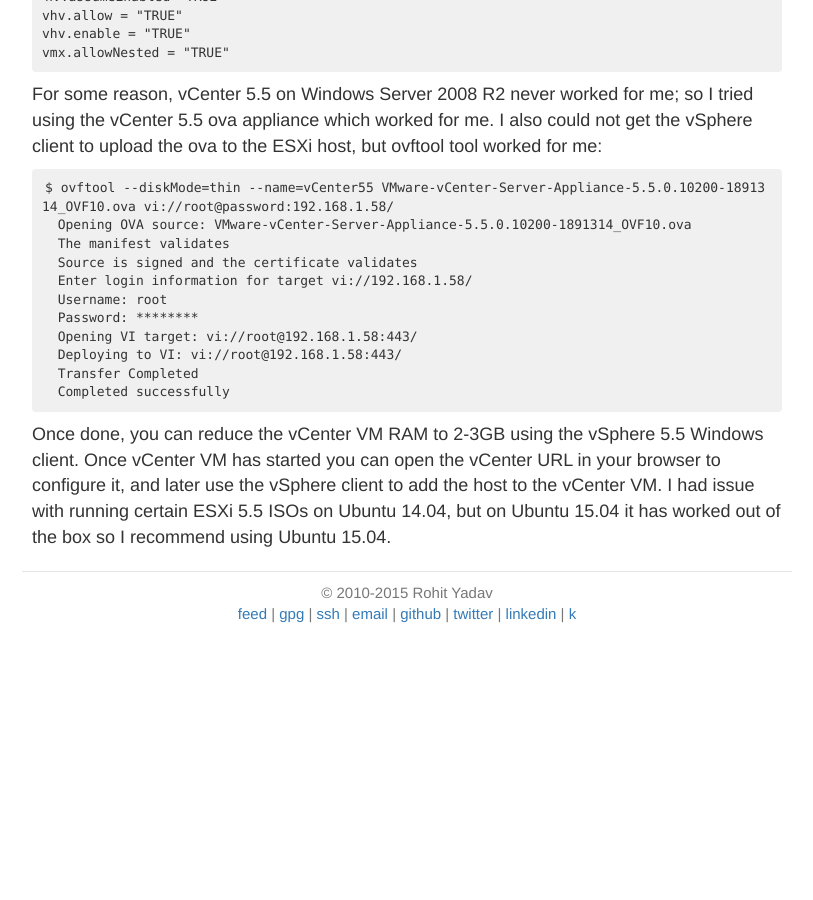
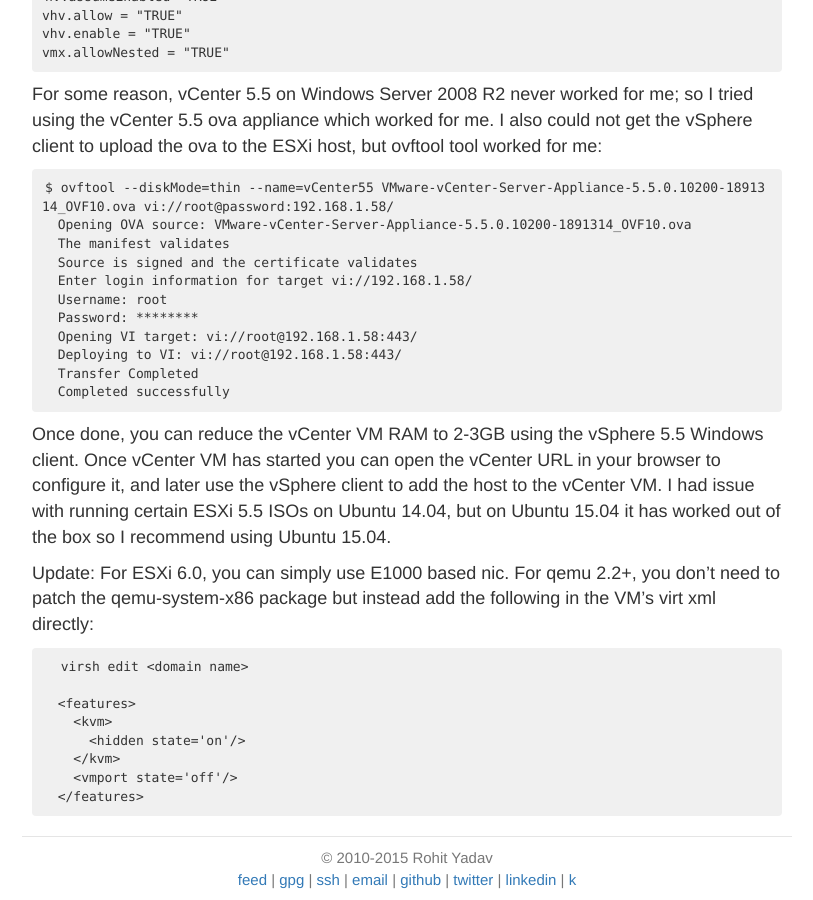
Before and after one commit to rohityadavcloud/rohityadavcloud.github.io, a Jekyll site: the page built from _posts/2015-08-04-vmware-esxi-vcenter-on-kvm-cloudstack.markdown, in a window 1280 px wide and 900 px high, scrolled down 2108 px. Shown: the whole window, without its empty margins (233-1046 px from the left). Built offline with Jekyll 4.4.1, drawn with Linux system fonts in a browser that asks for light colours; comment, search, counter and statistics services are not loaded; before the commit the page ends 2742 px from its top, so only the background shows below that.

Commit message:
post: add updates
Signed-off-by: Rohit Yadav <rohit.yadav@shapeblue.com>

```diff
--- a/_posts/2015-08-04-vmware-esxi-vcenter-on-kvm-cloudstack.markdown
+++ b/_posts/2015-08-04-vmware-esxi-vcenter-on-kvm-cloudstack.markdown
@@ -102,3 +102,16 @@
 browser to configure it, and later use the vSphere client to add the host to the
 vCenter VM. I had issue with running certain ESXi 5.5 ISOs on Ubuntu 14.04, but
 on Ubuntu 15.04 it has worked out of the box so I recommend using Ubuntu 15.04.
+
+Update: For ESXi 6.0, you can simply use E1000 based nic. For qemu 2.2+, you don't need
+to patch the qemu-system-x86 package but instead add the following in the VM's
+virt xml directly:
+
+      virsh edit <domain name>
+
+      <features>
+        <kvm>
+          <hidden state='on'/>
+        </kvm>
+        <vmport state='off'/>
+      </features>
```
